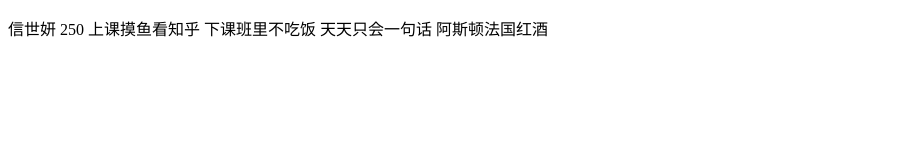
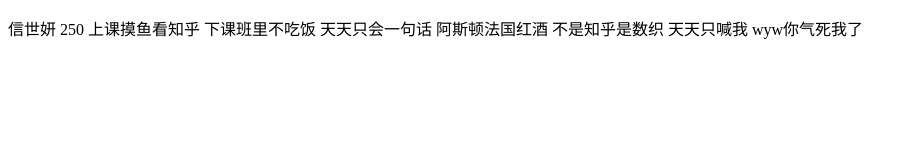
Before and after one commit to shqxiangtangping/bootstrap_work, a plain HTML site: page 大作业/Login.html in a window 1280 px wide. Shown: the whole page, without its empty margins (0-916 px from the left). Drawn offline with Linux system fonts and the light colour scheme.

Commit message:
信世妍 250 上课摸鱼看知乎 下课班里不吃饭 天天只会一句话 阿斯顿法国红酒 不是知乎是数织 天天只喊我 wyw你气死我了

```diff
--- a/大作业/Login.html
+++ b/大作业/Login.html
@@ -5,7 +5,7 @@
     <title>Title</title>
 </head>
 <body>
-<p>信世妍 250 上课摸鱼看知乎 下课班里不吃饭 天天只会一句话 阿斯顿法国红酒</p>
+<p>信世妍 250 上课摸鱼看知乎 下课班里不吃饭 天天只会一句话 阿斯顿法国红酒 不是知乎是数织 天天只喊我 wyw你气死我了</p>
 <a href=""></a>
 </body>
 </html>
```
